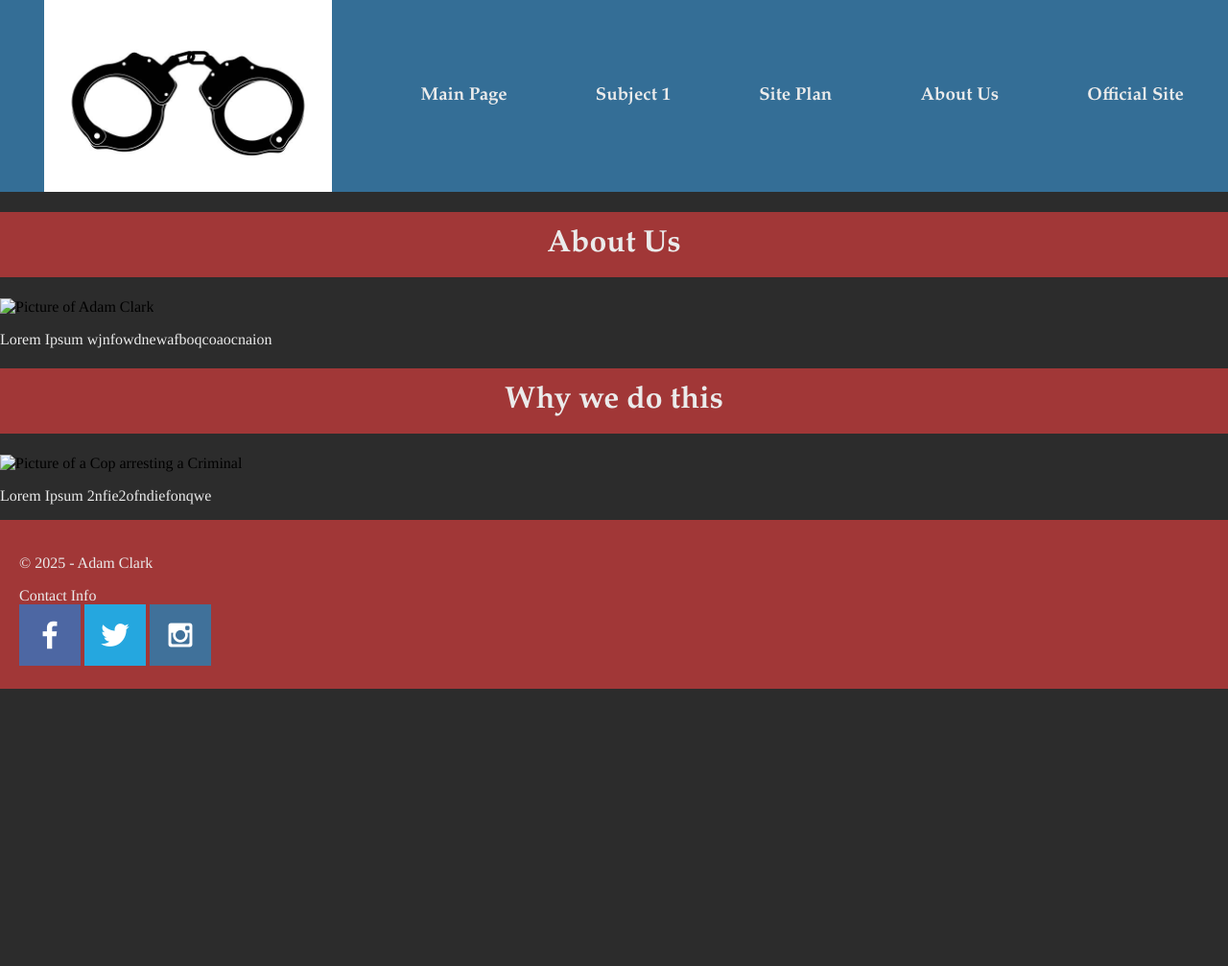
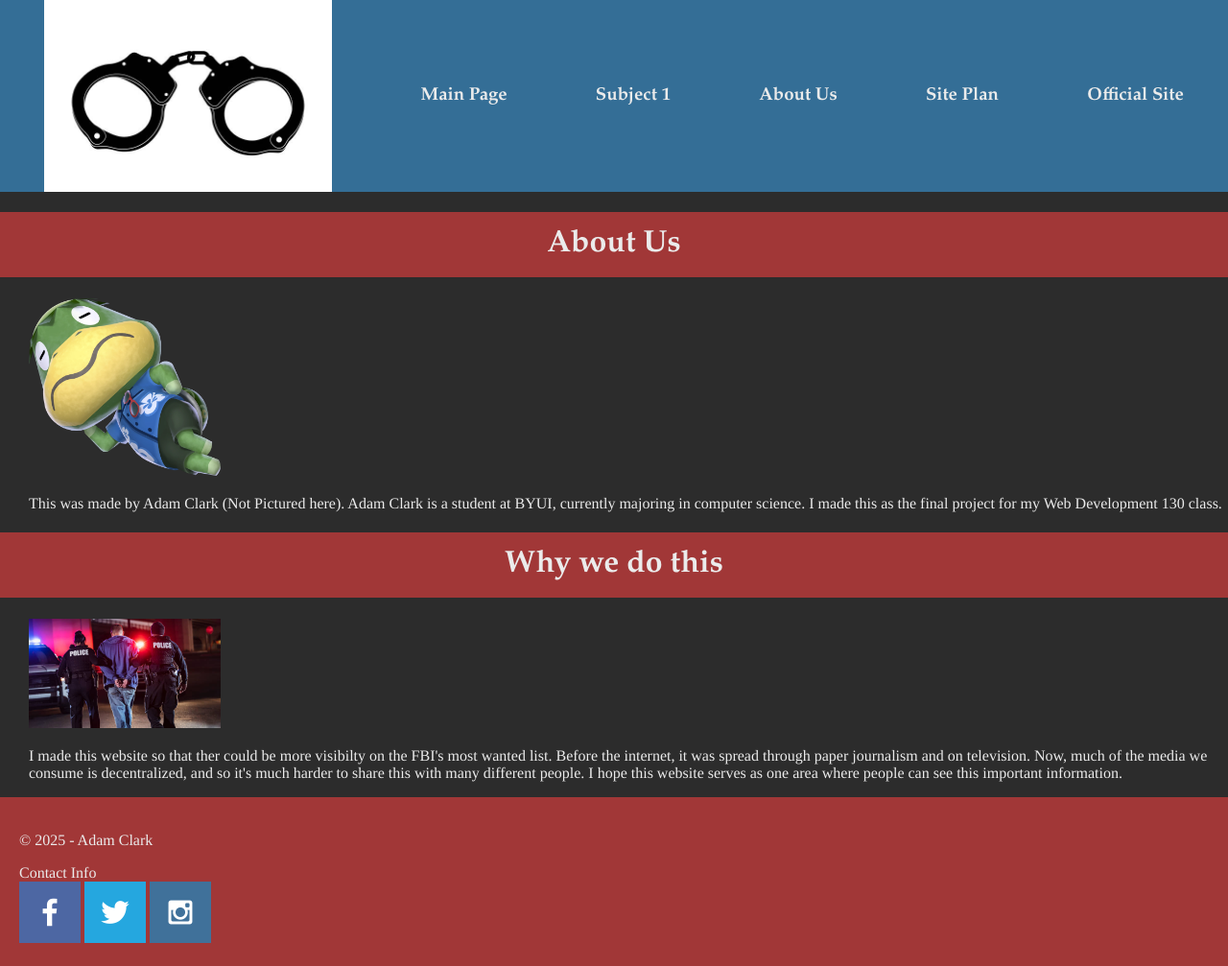
Before and after one commit to adam-clark-git/wdd130, a plain HTML site: page wanted-list/aboutus.html in a window 1280 px wide. Shown: the whole page at 96% size. Before the commit the page ends 800 px from the top, so only its background shows below. Drawn offline with Linux system fonts and the light colour scheme.

Commit message:
silly guy

```diff
--- a/wanted-list/aboutus.html
+++ b/wanted-list/aboutus.html
@@ -10,21 +10,30 @@
     <header>
         <nav>
             <img src="images/handcuffs.jpg" alt="logo" id="logo">
-            <a href="index.html"> <h3>Main Page </h3></a>
-            <a href="subject1.html"> <h3> Subject 1</h3></a>
-            <a href="site-plan.html"> <h3>Site Plan</h3></a>
+            <a href="index.html"> <h3>Main Page </h3> </a>
+            <a href="subject1.html"> <h3> Subject 1</h3> </a>
             <a href="aboutus.html"> <h3>About Us</h3> </a>
-            <a href="https://www.fbi.gov/wanted/topten"> <h3>Official Site</h3></a>
+            <a href="site-plan.html"> <h3>Site Plan</h3> </a>
+            <a href="https://www.fbi.gov/wanted/topten"> <h3>Official Site</h3> </a>
         </nav>
     </header>
 
     <main class="aboutus">
         <h1> About Us</h1>
-        <img alt="Picture of Adam Clark">
-        <p> Lorem Ipsum wjnfowdnewafboqcoaocnaion</p>
+        <div class="about-body">
+            <img alt="Picture of Adam Clark" src="images/kappn.webp" class="about">
+            <p> This was made by Adam Clark (Not Pictured here). Adam Clark is a student at BYUI, currently majoring in computer science.
+                I made this as the final project for my Web Development 130 class.
+            </p>
+        </div>
         <h1> Why we do this</h1>
-        <img alt="Picture of a Cop arresting a Criminal">
-        <p> Lorem Ipsum 2nfie2ofndiefonqwe</p>
+        <div class="about-body">
+            <img alt="Picture of a Cop arresting a Criminal" src="images/police.jpg" class="about">
+            <p>
+                I made this website so that ther could be more visibilty on the FBI's most wanted list. Before the internet, it was spread through paper journalism and on television.
+                Now, much of the media we consume is decentralized, and so it's much harder to share this with many different people. I hope this website serves as one area where people can see this important information.
+            </p>
+        </div>
 
     </main>
 
--- a/wanted-list/styles/style.css
+++ b/wanted-list/styles/style.css
@@ -92,8 +92,13 @@ footer {
     clear:left
 }
 
+.about {
+  width: 200px;
+}
 
-
+.about-body {
+  padding-left: 30px;
+}
 
 
 * {
```
Also changed, not shown: wanted-list/index.html (+1 -1 lines), wanted-list/subject1.html (+1 -1 lines), wanted-list/images/kappn.webp (added), wanted-list/images/police.jpg (added).
